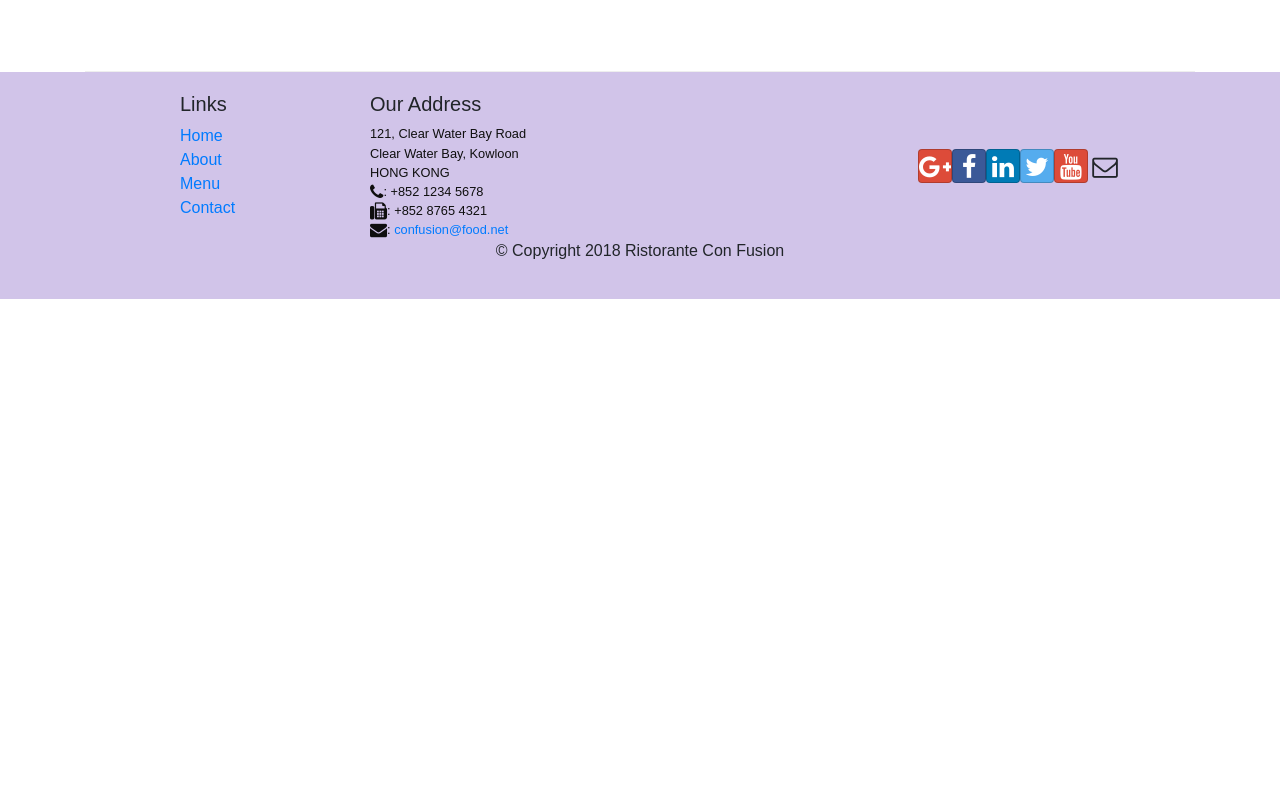
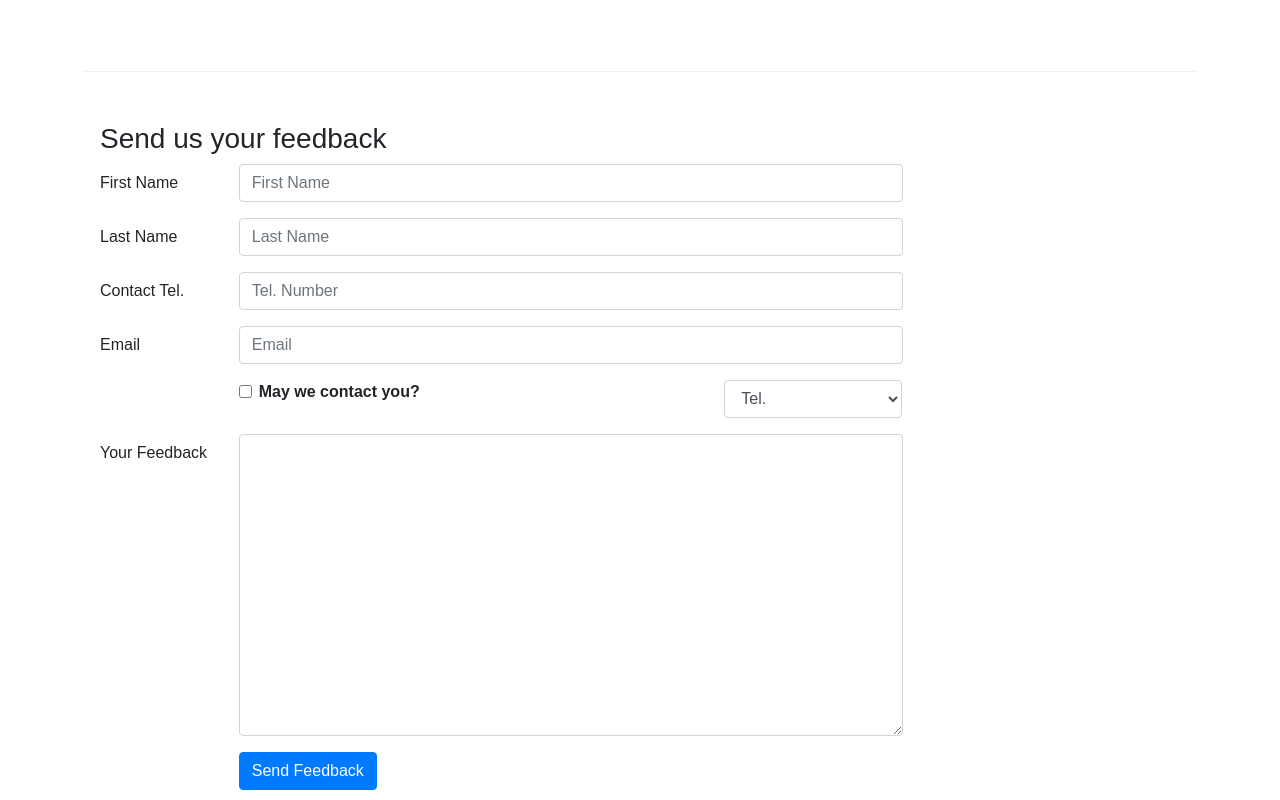
Before and after one commit to twjeric/Coursera-React-Redux-HKUST, a React (Create React App) app: page /contactus in a window 1280 px wide. Shown: the part 800-1600 px from the top of the page. Before the commit the page ends 1099 px from the top, so only its background shows below. Built offline with nearby package versions, Linux system fonts and the light colour scheme.

Commit message:
Controlled Forms

```diff
--- a/src/components/ContactComponent.js
+++ b/src/components/ContactComponent.js
@@ -1,8 +1,37 @@
-import React from 'react';
-import { Breadcrumb, BreadcrumbItem } from 'reactstrap';
+import React, { Component } from 'react';
+import { Breadcrumb, BreadcrumbItem, Button, Form, FormGroup, Label, Input, Col } from 'reactstrap';
 import { Link } from 'react-router-dom';
 
-function Contact(props) {
+class Contact extends Component {
+    constructor(props) {
+        super(props);
+        this.state = {
+            firstname: '',
+            lastname: '',
+            telnum: '',
+            email: '',
+            agree: false,
+            contactType: 'Tel.',
+            message: '',
+        };
+        this.handleInputChange = this.handleInputChange.bind(this);
+        this.handleSubmit = this.handleSubmit.bind(this);
+    }
+
+    handleInputChange(event) {
+        const target = event.target;
+        const value = target.type === 'checkbox' ? target.checked : target.value;
+        const name = target.name;
+        this.setState({[name]: value});
+    }
+
+    handleSubmit(event) {
+        console.log("Current State is: " + JSON.stringify(this.state));
+        alert("Current State is: " + JSON.stringify(this.state));
+        event.preventDefault();
+    }
+
+    render() {
         return(
             <div className="container">
                 <div className="row">
@@ -41,8 +70,83 @@
                         </div>
                     </div>
                 </div>
+                <div className="row row-content">
+                    <div className="col-12">
+                        <h3>Send us your feedback</h3>
+                    </div>
+                    <div className="col-12 col-md-9">
+                        <Form onSubmit={this.handleSubmit}>
+                            <FormGroup row>
+                                <Label htmlFor="firstname" md={2}>First Name</Label>
+                                <Col md={10}>
+                                    <Input type="text" id="firstname" name="firstname"
+                                        placeholder="First Name" value={this.state.firstname}
+                                        onChange={this.handleInputChange} />
+                                </Col>
+                            </FormGroup>
+                            <FormGroup row>
+                                <Label htmlFor="lastname" md={2}>Last Name</Label>
+                                <Col md={10}>
+                                    <Input type="text" id="lastname" name="lastname"
+                                        placeholder="Last Name" value={this.state.lastname}
+                                        onChange={this.handleInputChange} />
+                                </Col>
+                            </FormGroup>
+                            <FormGroup row>
+                                <Label htmlFor="telnum" md={2}>Contact Tel.</Label>
+                                <Col md={10}>
+                                    <Input type="tel" id="telnum" name="telnum"
+                                        placeholder="Tel. Number" value={this.state.telnum}
+                                        onChange={this.handleInputChange} />
+                                </Col>
+                            </FormGroup>
+                            <FormGroup row>
+                                <Label htmlFor="email" md={2}>Email</Label>
+                                <Col md={10}>
+                                    <Input type="email" id="email" name="email"
+                                        placeholder="Email" value={this.state.email}
+                                        onChange={this.handleInputChange} />
+                                </Col>
+                            </FormGroup>
+                            <FormGroup row>
+                                <Col md={{size: 6, offset: 2}}>
+                                    <FormGroup check>
+                                        <Label check>
+                                            <Input type="checkbox" name="agree" checked={this.state.agree}
+                                                onChange={this.handleInputChange} />
+                                            <strong> May we contact you?</strong>
+                                        </Label>
+                                    </FormGroup>
+                                </Col>
+                                <Col md={{size: 3, offset: 1}}>
+                                    <Input type="select" name="contactType" value={this.state.contactType}
+                                        onChange={this.handleInputChange}>
+                                        <option>Tel.</option>
+                                        <option>Email</option>
+                                    </Input>
+                                </Col>
+                            </FormGroup>
+                            <FormGroup row>
+                                <Label htmlFor="message" md={2}>Your Feedback</Label>
+                                <Col md={10}>
+                                    <Input type="textarea" id="message" name="message"
+                                        rows="12" value={this.state.message}
+                                        onChange={this.handleInputChange} />
+                                </Col>
+                            </FormGroup>
+                            <FormGroup row>
+                                <Col md={{size: 10, offset: 2}}>
+                                    <Button type="submit" color="primary">
+                                        Send Feedback
+                                    </Button>
+                                </Col>
+                            </FormGroup>
+                        </Form>
+                    </div>
+                </div>
             </div>
         );
     }
+}
 
 export default Contact;
```
Lines whose indentation alone changed are shown as unchanged.
